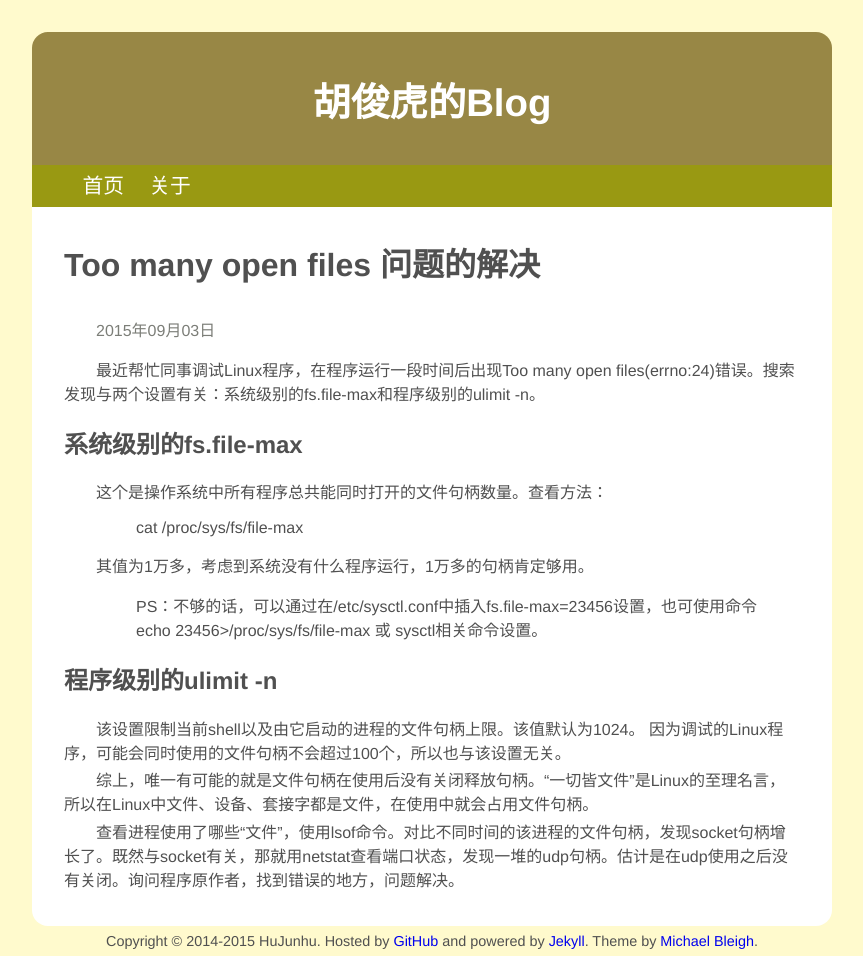
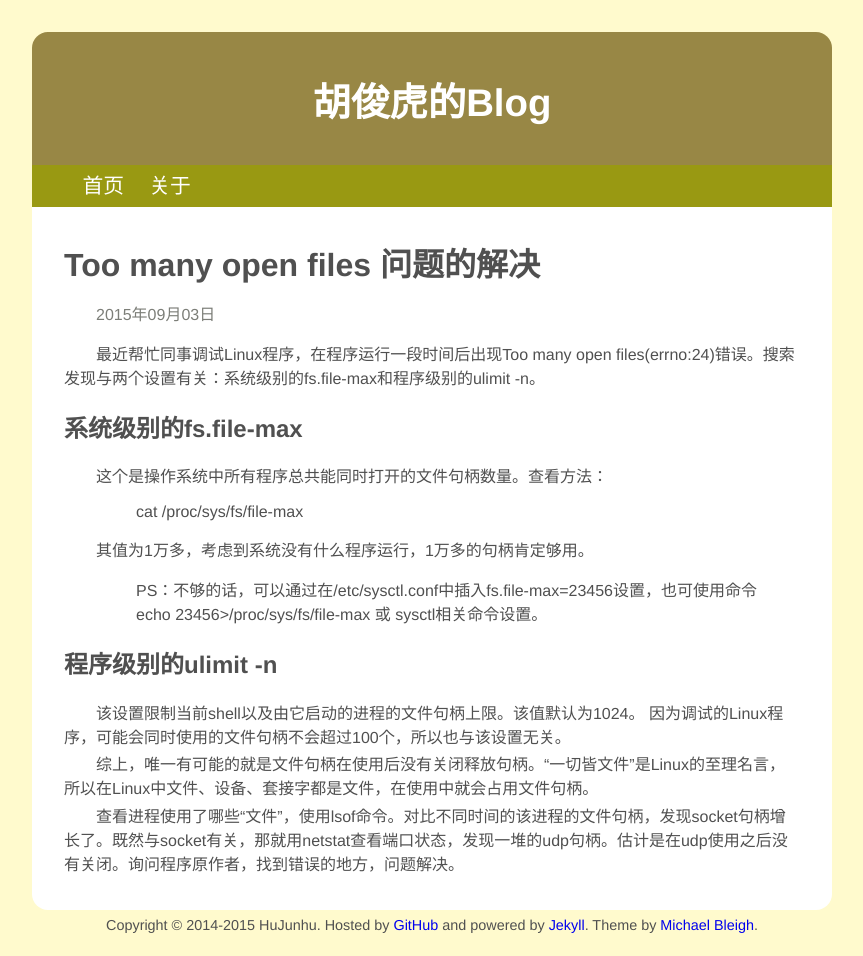
Before and after one commit to hujunhu/hujunhu.github.io, a Jekyll site: the page built from _posts/2015-09-03-too-many-open-files.md, in a window 1280 px wide. Shown: the whole page, without its empty margins (208-1071 px from the left). Built offline with Jekyll 4.4.1, drawn with Linux system fonts in a browser that asks for light colours.

Commit message:
样式修正

```diff
--- a/css/all.css
+++ b/css/all.css
@@ -13,20 +13,20 @@
 }
 
 #wrapper {
-  width: 50em;
-  margin: 2em auto 0;
+  width: 50rem;
+  margin: 2rem auto 0;
 }
 
 #header {
   text-align: center;
-  padding: 0.8em;
-  border-top-left-radius: 1em;
-  border-top-right-radius: 1em;
+  padding: 0.8rem;
+  border-top-left-radius: 1rem;
+  border-top-right-radius: 1rem;
   background: #988745;
 }
 
 #header h1 {
-  font-size: 2.4em;
+  font-size: 2.4rem;
   color: #FFF;
 }
 
@@ -52,42 +52,42 @@
 
 #content {
   background: white;
-  padding: 2em;
-  border-bottom-left-radius: 1em;
-  border-bottom-right-radius: 1em;
+  padding: 2rem;
+  border-bottom-left-radius: 1rem;
+  border-bottom-right-radius: 1rem;
 }
 
 #content h1 {
-  font-size: 2em;
-  margin: 0 0 1em;
+  font-size: 2rem;
+  margin: 0 0 1rem;
 }
 
 #content h2 {
-  font-size: 1.5em;
+  font-size: 1.5rem;
 }
 
 #content p {
-  text-indent: 2em;
-  margin: 0.2em 0em;
+  text-indent: 2rem;
+  margin: 0.2rem 0rem;
 }
 
 #content ul {
-  margin: 0 2em;
+  margin: 0 2rem;
 }
 
 #content p.post-meta {
   color: #7C7E78;
-  margin: 0 0 1em;
+  margin: 0 0 1rem;
 }
 
 #content blockquote p {
   text-indent: 0;
-  margin: 0 0 0 2em;
+  margin: 0 0 0 2rem;
 }
 
 #post_list ul {
   list-style-type: none;
-  margin: 0 1em;
+  margin: 0 1rem;
   padding: 0;
 }
 
```
